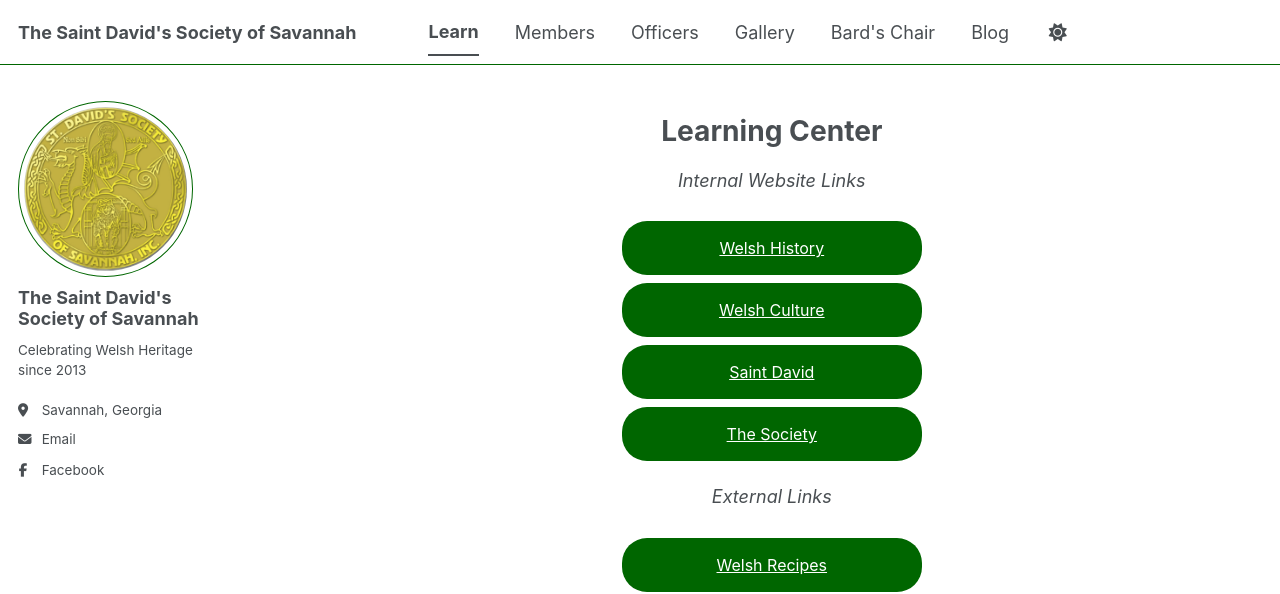
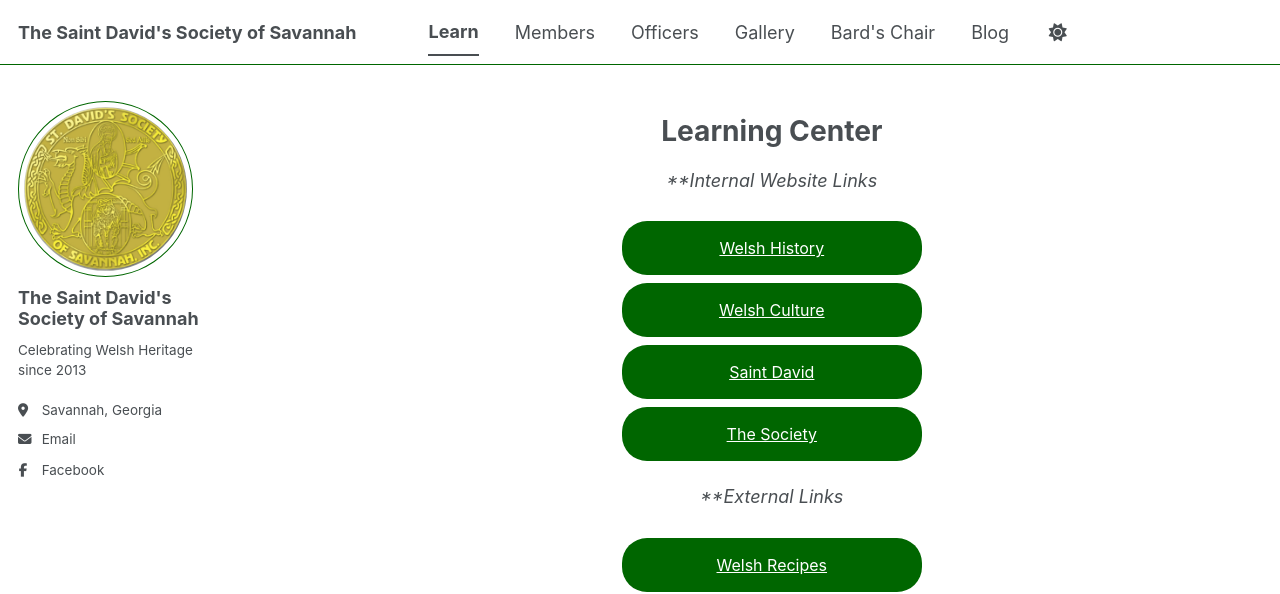
Before and after one commit to whancock6/sdss2, a Jekyll site: the page built from _pages/learn.html, in a window 1280 px wide and 948 px high. Shown: the top 594 px of the window. Built offline with Jekyll 4.4.1, drawn with Linux system fonts in a browser that asks for light colours; a script bundle is joined from its source files by our own code; library files that are not in the unit come from our copies.

```diff
--- a/_pages/learn.html
+++ b/_pages/learn.html
@@ -30,12 +30,12 @@ author_profile: true
 <body>
 <center>
 <h1>Learning Center</h1>
-<p><em>Internal Website Links</em></p>
+<p><em>**Internal Website Links</em></p>
 <a href="https://whancock6.github.io/sdss2/history/" class="button" target="_self">Welsh History</a><br>
 <a href="https://whancock6.github.io/sdss2/culture/" class="button" target="_self">Welsh Culture</a><br>
 <a href="https://whancock6.github.io/sdss2/Saint-David/" class="button" target="_self">Saint David</a><br>
 <a href="https://whancock6.github.io/sdss2/the-society/" class="button" target="_self">The Society</a><br>
-<p><em>External Links</em></p>
+<p><em>**External Links</em></p>
 <a href="https://www.historic-uk.com/CultureUK/Traditional-Welsh-Food/" class="button" target="_blank">Welsh Recipes</a><br>
 <a href="https://recipes.fandom.com/wiki/Category:Welsh_Desserts" class="button" target="_blank">Welsh Deserts</a><br>
 <a href="https://www.wales.com/about/history-and-heritage/welsh-traditions-myths-and-legends" class="button" target="_blank">Myths and Legends</a><br>
```
